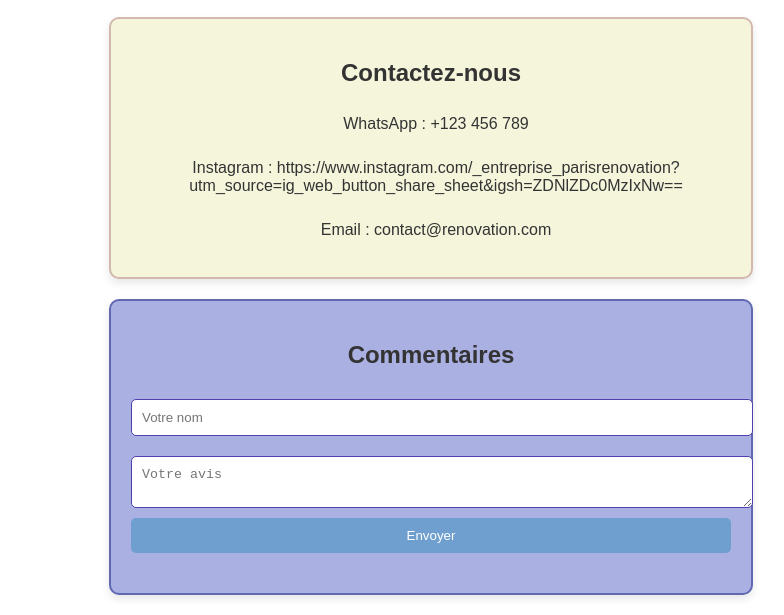
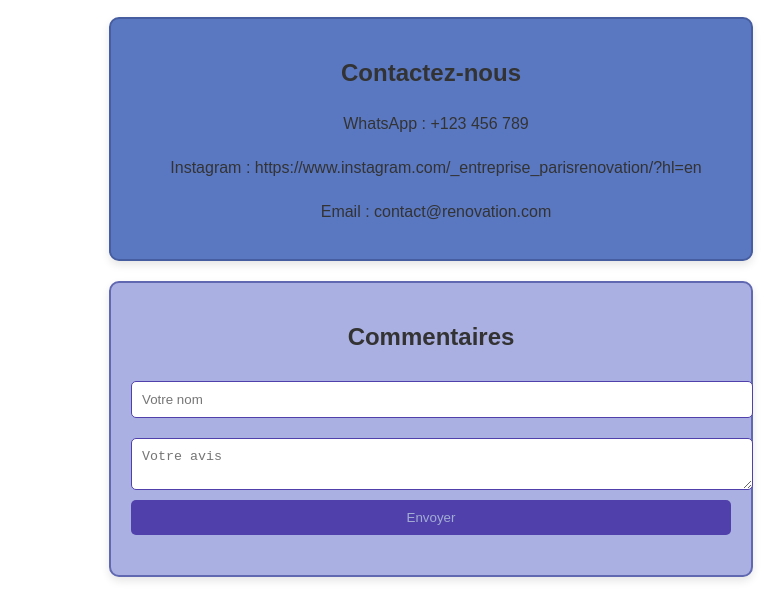
Before and after one commit to walaaben20/site-web-de-r-novation-de-b-timents, a plain HTML site: page index.html in a window 1280 px wide. Shown: the part 510-1125 px from the top of the page, without its empty margins (209-993 px from the left). Drawn offline with Linux system fonts and the light colour scheme.

Commit message:
reglementation couleur

```diff
--- a/index.html
+++ b/index.html
@@ -41,7 +41,7 @@
     </div>
     <div class="contact-item">
       <i class="fab fa-instagram"></i>
-      <p>Instagram : <a href="https://instagram.com/votrecompte" target="_blank">https://www.instagram.com/_entreprise_parisrenovation?utm_source=ig_web_button_share_sheet&igsh=ZDNlZDc0MzIxNw==</a></p>
+      <p>Instagram : <a href="https://instagram.com/votrecompte" target="_blank">https://www.instagram.com/_entreprise_parisrenovation/?hl=en</a></p>
     </div>
     <div class="contact-item">
       <i class="fas fa-envelope"></i>
--- a/style.css
+++ b/style.css
@@ -49,7 +49,7 @@ body {
     padding: 0.7em;
     border: none;
     background-color: #444;
-    color: #fff;
+    color: #8b92b6;
     border-radius: 5px;
     cursor: pointer;
   }
@@ -77,8 +77,8 @@ body {
   }
 
   #avisForm button {
-    background-color: #6e9fcf; /* Bouton beige foncé */
-    color: #fff;
+    background-color: #5040ac; /* Bouton beige foncé */
+    color: #a3acd3;
     padding: 10px 20px;
     border: none;
     border-radius: 5px;
@@ -92,11 +92,11 @@ body {
   .commentaire {
     padding: 10px;
     margin: 10px 0;
-    border-bottom: 1px solid #d3b8ae;
+    border-bottom: 1px solid #28265a;
   }
   #contact {
-    background-color: #f5f5dc; /* Fond beige */
-    border: 2px solid #d3b8ae; /* Bordure beige foncé */
+    background-color: #5a78c2; /* Fond beige */
+    border: 2px solid #465d9f; /* Bordure beige foncé */
     border-radius: 10px; /* Coins arrondis */
     padding: 20px;
     margin: 20px auto;
@@ -119,7 +119,7 @@ body {
 
   .contact-item i {
     font-size: 24px;
-    color: #d3b8ae; /* Couleur des icônes */
+    color: #423391; /* Couleur des icônes */
     margin-right: 10px;
   }
 
```
